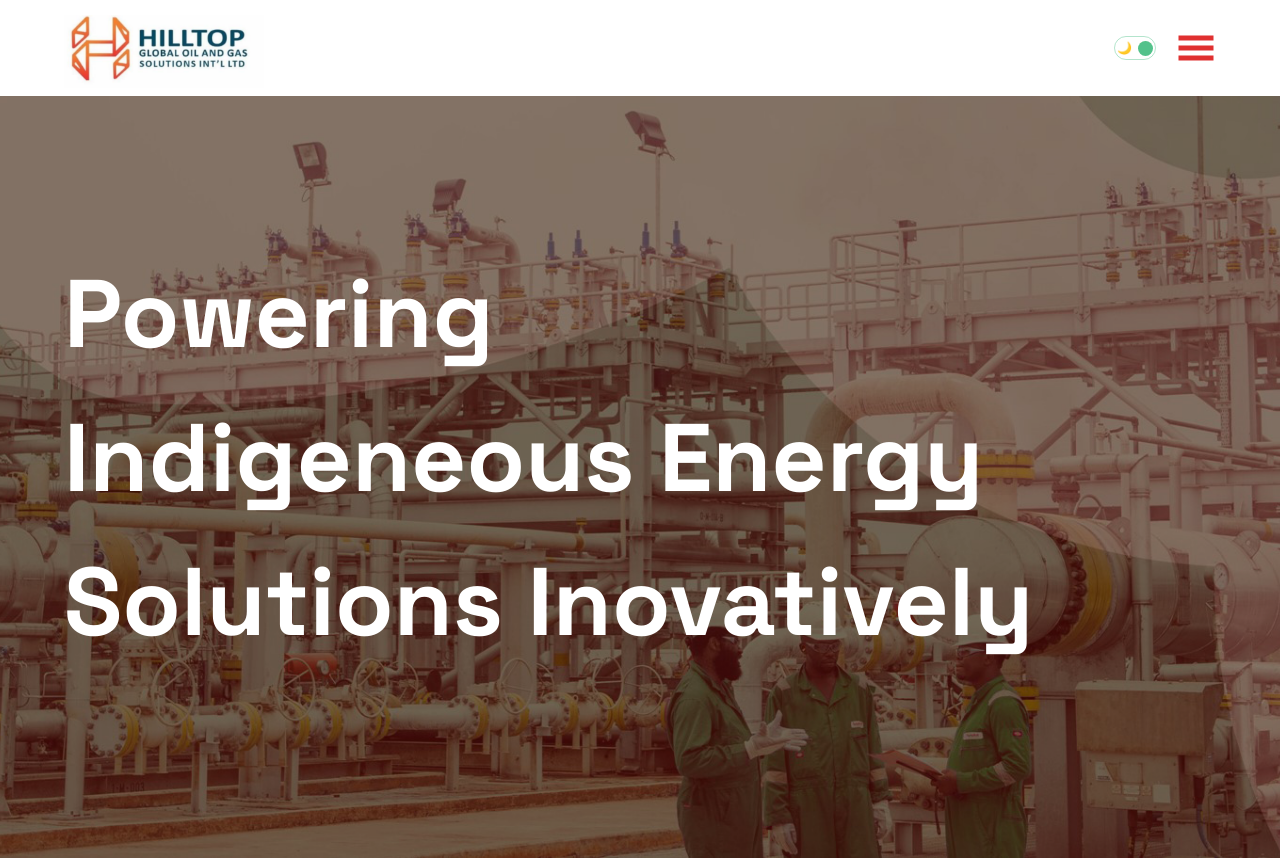
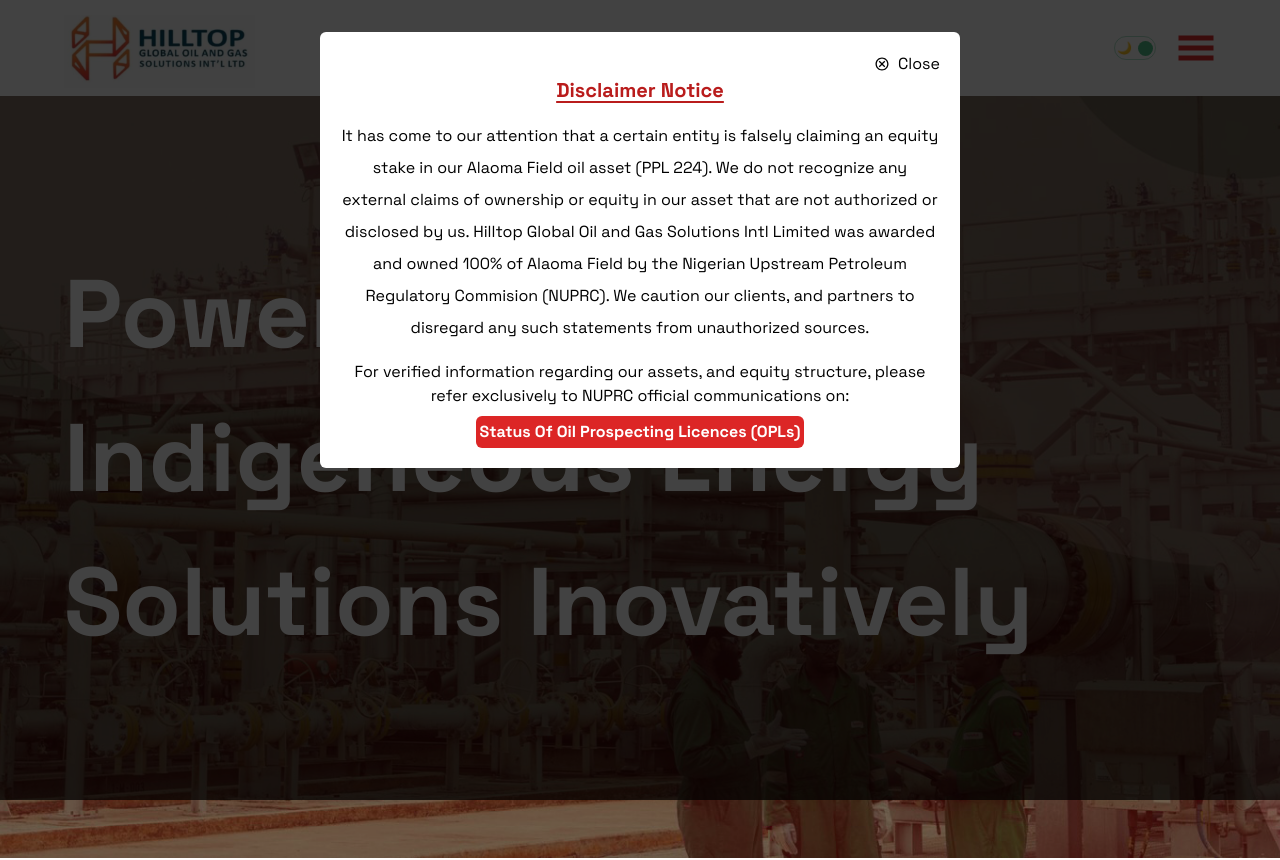
Before and after one commit to honordevop/hilltop, a Next.js app: page / in a window 1280 px wide. Shown: the top 860 px of the page. Built offline with nearby package versions, Linux system fonts and the light colour scheme.

Commit message:
Code: Implemented Disclaimer Alert Element

```diff
--- a/src/app/contact/page.jsx
+++ b/src/app/contact/page.jsx
@@ -124,6 +124,42 @@
                 </div>
               </div>
             </div>
+
+            <div className="flex flex-col md:px-20 mt-24">
+              <div className="rounded-br-lg border-r-2 border-b-2 ">
+                <p className="font-black text-xl text-red-700 underline underline-offset-4">
+                  Disclaimer Notice
+                </p>
+
+                <div className="my-5">
+                  <p className="my-4 leading-8">
+                    It has come to our attention that a certain entity is
+                    falsely claiming an equity stake in our Alaoma Field oil
+                    asset (PPL 224). We do not recognize any external claims of
+                    ownership or equity in our asset that are not authorized or
+                    disclosed by us. Hilltop Global Oil and Gas Solutions Intl
+                    Limited was awarded and owned 100% of Alaoma Field by the
+                    Nigerian Upstream Petroleum Regulatory Commision (NUPRC). We
+                    caution our clients, and partners to disregard any such
+                    statements from unauthorized sources.
+                  </p>
+                  <p className="mb-5 leading-8">
+                    For verified information regarding our assets, and equity
+                    structure, please refer exclusively to NUPRC official
+                    communications on: <br />
+                  </p>
+                  <Link
+                    href="https://www.nuprc.gov.ng/wp-content/uploads/2023/12/Concession-Situation-December-2023.pdf"
+                    passHref
+                    target="_blank"
+                    rel="noopener noreferrer"
+                    className="bg-red-600 text-white font-bold p-1 rounded-md "
+                  >
+                    Status Of Oil Prospecting Licences (OPLs)
+                  </Link>
+                </div>
+              </div>
+            </div>
           </div>
         </div>
       </div>
--- a/src/app/page.jsx
+++ b/src/app/page.jsx
@@ -1,3 +1,5 @@
+import Alert from "@/components/Alert";
+import AlertHome from "@/components/AlertHome";
 import Business from "@/components/Business";
 import CeoQuote from "@/components/CeoQuote";
 import Driven from "@/components/Driven";
@@ -10,6 +12,7 @@
 export default function Home() {
   return (
     <div className="">
+      <Alert />
       <Hero />
       <Mission />
       <Governance />
@@ -20,6 +23,7 @@
       <Purpose />
       <div className="w-full h-[10rem] bg-[#f7f7f7]"></div>
 
+      <AlertHome />
       <Driven />
     </div>
   );
--- /dev/null
+++ b/src/components/Alert.jsx
@@ -0,0 +1,60 @@
+"use client";
+
+import Link from "next/link";
+import React, { useState } from "react";
+import { IoMdCloseCircleOutline } from "react-icons/io";
+
+const Alert = () => {
+  const [showAlert, setShowAlert] = useState(true);
+
+  const offAlert = () => {
+    setShowAlert(false);
+  };
+
+  return (
+    <>
+      {showAlert && (
+        <div className="w-full h-screen bg-[#000000bd] text-black absolute top-0 z-[100] flex flex-col items-center">
+          <div className="h-max w-full md:w-1/2 bg-white flex flex-col items-center p-5 mt-8 rounded-md">
+            <div
+              onClick={() => offAlert()}
+              className="flex flex-row items-center justify-end w-full cursor-pointer gap-2"
+            >
+              <IoMdCloseCircleOutline className="" />
+              <p>Close</p>
+            </div>
+            <p className="font-black text-xl text-red-700 underline underline-offset-4">
+              Disclaimer Notice
+            </p>
+            <p className="my-4 text-center leading-8">
+              It has come to our attention that a certain entity is falsely
+              claiming an equity stake in our Alaoma Field oil asset (PPL 224).
+              We do not recognize any external claims of ownership or equity in
+              our asset that are not authorized or disclosed by us. Hilltop
+              Global Oil and Gas Solutions Intl Limited was awarded and owned
+              100% of Alaoma Field by the Nigerian Upstream Petroleum Regulatory
+              Commision (NUPRC). We caution our clients, and partners to
+              disregard any such statements from unauthorized sources.
+            </p>
+            <p className="text-center">
+              For verified information regarding our assets, and equity
+              structure, please refer exclusively to NUPRC official
+              communications on: <br />
+            </p>
+            <Link
+              href="https://www.nuprc.gov.ng/wp-content/uploads/2023/12/Concession-Situation-December-2023.pdf"
+              passHref
+              target="_blank"
+              rel="noopener noreferrer"
+              className="bg-red-600 text-white font-bold p-1 rounded-md mt-2 text-center"
+            >
+              Status Of Oil Prospecting Licences (OPLs)
+            </Link>
+          </div>
+        </div>
+      )}
+    </>
+  );
+};
+
+export default Alert;
--- /dev/null
+++ b/src/components/AlertHome.jsx
@@ -0,0 +1,55 @@
+import Image from "next/image";
+import Link from "next/link";
+import React from "react";
+
+const AlertHome = () => {
+  return (
+    <div className="flex flex-col md:flex-row-reverse gap-5 md:px-20 my-5">
+      <div className="hidden md:flex flex-1 rounded-br-lg border-r-2 border-b-2 border-red-600">
+        <div className="h-[25rem] w-full relative rounded-bl-lg ">
+          <Image
+            src="/notice.png"
+            fill
+            priority
+            className="object-scale-down rounded-bl-lg"
+            alt="contact image"
+          />
+        </div>
+      </div>
+
+      <div className="flex-1 rounded-bl-lg border-l-2 border-b-2 border-red-600 ">
+        <p className="font-black text-xl text-red-700 underline underline-offset-4">
+          Disclaimer Notice
+        </p>
+
+        <div className="my-5 px-2">
+          <p className="my-4 md:leading-8 text-justify">
+            It has come to our attention that a certain entity is falsely
+            claiming an equity stake in our Alaoma Field oil asset (PPL 224). We
+            do not recognize any external claims of ownership or equity in our
+            asset that are not authorized or disclosed by us. Hilltop Global Oil
+            and Gas Solutions Intl Limited was awarded and owned 100% of Alaoma
+            Field by the Nigerian Upstream Petroleum Regulatory Commision
+            (NUPRC). We caution our clients, and partners to disregard any such
+            statements from unauthorized sources.
+          </p>
+          <p className="mb-5 md:leading-8">
+            For verified information regarding our assets, and equity structure,
+            please refer exclusively to NUPRC official communications on: <br />
+          </p>
+          <Link
+            href="https://www.nuprc.gov.ng/wp-content/uploads/2023/12/Concession-Situation-December-2023.pdf"
+            passHref
+            target="_blank"
+            rel="noopener noreferrer"
+            className="bg-red-600 text-white font-bold p-1 rounded-md "
+          >
+            Status Of Oil Prospecting Licences (OPLs)
+          </Link>
+        </div>
+      </div>
+    </div>
+  );
+};
+
+export default AlertHome;
--- a/src/components/CeoQuote.jsx
+++ b/src/components/CeoQuote.jsx
@@ -11,7 +11,7 @@
         and fuel progress responsibly. Together, we illuminate pathways to a
         brighter, cleaner energy landscape for generations to come.
       </p>
-      <p className="text-[20px] mt-12 leading-none">Dr. Charles Ozazuwa</p>
+      <p className="text-[20px] mt-12 leading-none">Dr. Charles Osazuwa</p>
       <p className="text-[16px] leading-none">CEO</p>
     </div>
   );
--- a/src/components/navbar/Navbar.jsx
+++ b/src/components/navbar/Navbar.jsx
@@ -15,7 +15,7 @@
     setToggle(false);
   };
   return (
-    <div className="bg-white fixed top-0 z-[199]  w-full flex justify-center">
+    <div className="bg-white fixed top-0 z-[80]  w-full flex justify-center">
       <div className="w-full flex items-center justify-between py-2 px-3 md:py-2 md:px-16">
         <Link href="/">
           <div className="relative w-[100px] h-[40px] md:w-[200px] md:h-20">
```
Also changed, not shown: public/notice.png (added), 1 other file (tests, documents, lock files or other folders).
